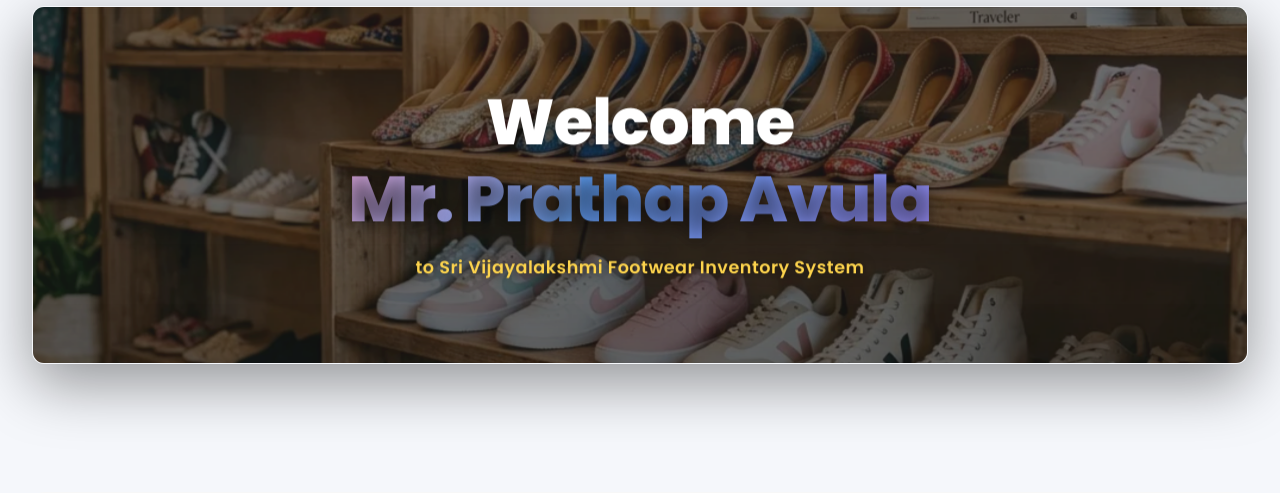
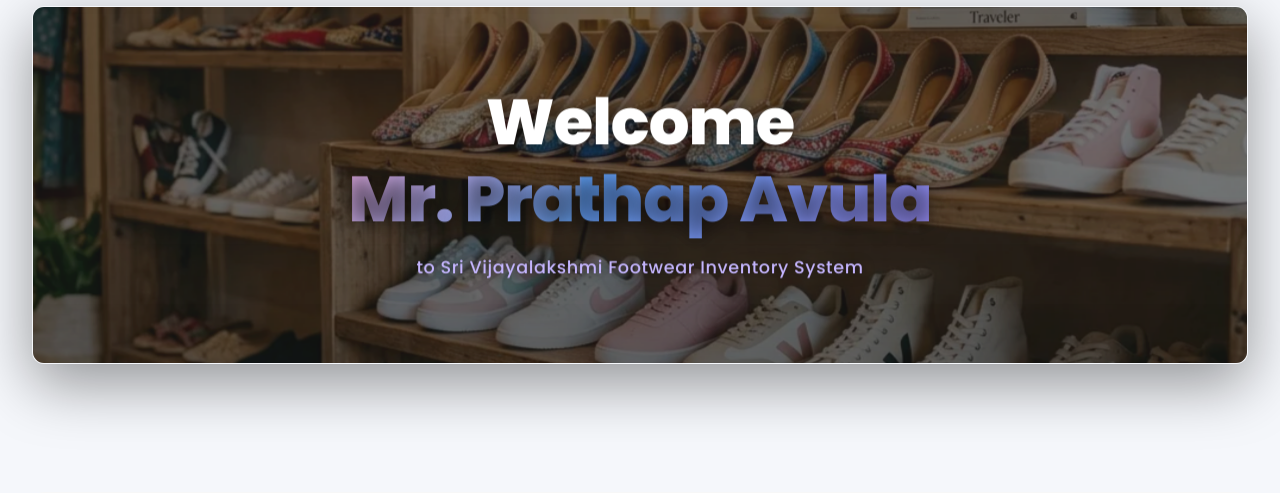
Before and after one commit to sudeep291/inventory, a Flask app: page / in a window 1280 px wide. Shown: the part 146-639 px from the top of the page. Run offline with Flask 3, Linux system fonts and the light colour scheme; the visitor is signed in with stand-in values (Sample User, id 1); data that the repository does not hold is empty; some libraries are stand-ins or nearby versions.

Commit message:
ui: subtitle to soft lavender #c4b5fd - unified cool palette, no longer dominates

```diff
--- a/templates/index.html
+++ b/templates/index.html
@@ -76,10 +76,10 @@
                 0%   { background-position: -200% center; }
                 100% { background-position: 200% center; }
             }
-            /* 4. Gold glow pulse */
-            @keyframes goldPulse {
-                0%, 100% { text-shadow: 0 1px 12px rgba(0,0,0,0.6), 0 0 0px rgba(252,211,77,0); }
-                50%       { text-shadow: 0 1px 12px rgba(0,0,0,0.6), 0 0 20px rgba(252,211,77,0.5); }
+            /* 4. Lavender glow pulse — harmonises with name gradient */
+            @keyframes lavenderPulse {
+                0%, 100% { text-shadow: 0 1px 12px rgba(0,0,0,0.6), 0 0 0px rgba(196,181,253,0); }
+                50%       { text-shadow: 0 1px 12px rgba(0,0,0,0.6), 0 0 18px rgba(196,181,253,0.55); }
             }
 
             .hero-text-block {
@@ -108,10 +108,10 @@
                 filter: drop-shadow(0 0 16px rgba(167,139,250,0.7));
             }
             .hero-subtitle {
-                color: #fcd34d;
-                font-weight: 600;
-                letter-spacing: 0.5px;
-                animation: heroEntrance 0.4s ease 0.4s both, goldPulse 3s ease-in-out 1s infinite;
+                color: #c4b5fd;
+                font-weight: 500;
+                letter-spacing: 0.6px;
+                animation: heroEntrance 0.4s ease 0.4s both, lavenderPulse 3s ease-in-out 1s infinite;
                 will-change: text-shadow;
             }
             </style>
```
